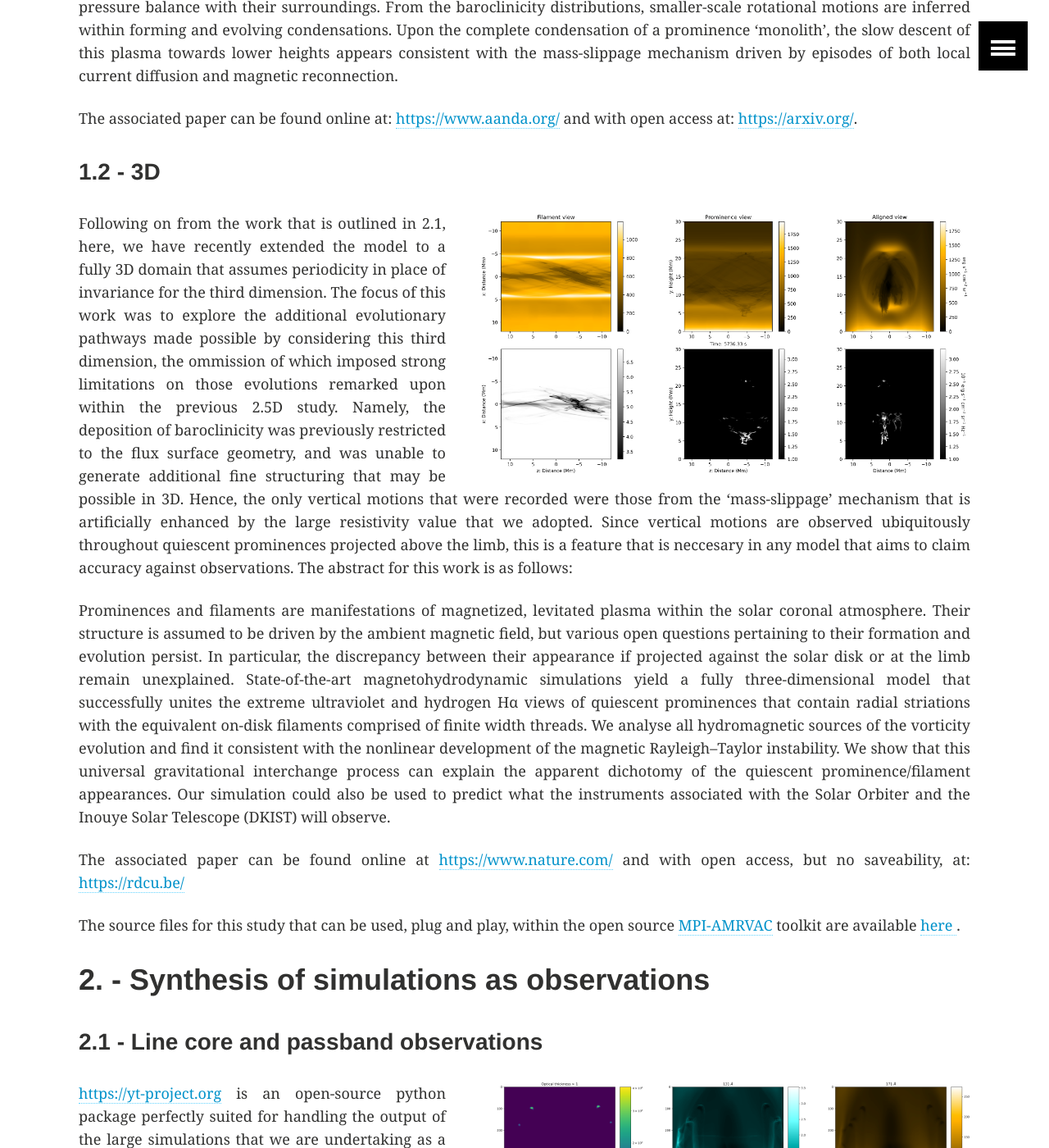
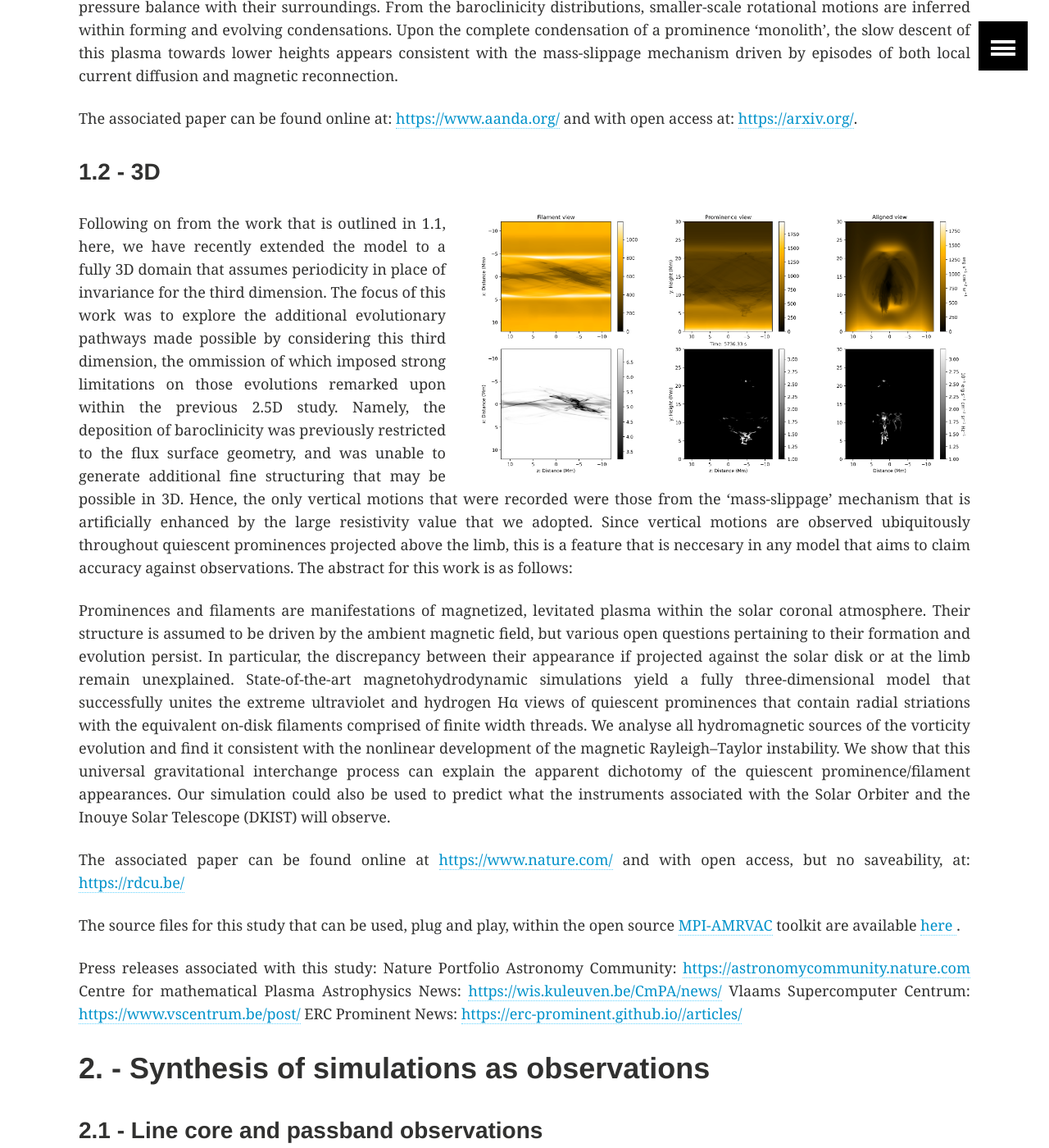
Before and after one commit to erc-prominent/erc-prominent.github.io, a Jekyll site: the page built from team/jackjenkins.md, in a window 1280 px wide and 1400 px high, scrolled down 1458 px. Shown: the whole window at 82% size. Built offline with Jekyll 4.4.1, drawn with Linux system fonts in a browser that asks for light colours.

Commit message:
deploy b084bf1273a5c8d96d1078d227daea89e5db6c4a: Merge pull request #25 from Kiradorn/master
Addition of PR links to personal page

```diff
--- a/team/jackjenkins.md
+++ b/team/jackjenkins.md
@@ -34,13 +34,19 @@ The associated paper can be found online at: [https://www.aanda.org/](https://ww
 
 ### 1.2 - 3D
 <img src="{{ site.url }}/images/Jenkins&Keppens_2022_synthesis.png" width="200" alt="My ugly mug" style="float: right; padding-left: 2.5rem; width: 40rem">
-Following on from the work that is outlined in 2.1, here, we have recently extended the model to a fully 3D domain that assumes periodicity in place of invariance for the third dimension. The focus of this work was to explore the additional evolutionary pathways made possible by considering this third dimension, the ommission of which imposed strong limitations on those evolutions remarked upon within the previous 2.5D study. Namely, the deposition of baroclinicity was previously restricted to the flux surface geometry, and was unable to generate additional fine structuring that may be possible in 3D. Hence, the only vertical motions that were recorded were those from the 'mass-slippage' mechanism that is artificially enhanced by the large resistivity value that we adopted. Since vertical motions are observed ubiquitously throughout quiescent prominences projected above the limb, this is a feature that is neccesary in any model that aims to claim accuracy against observations. The abstract for this work is as follows:
+Following on from the work that is outlined in 1.1, here, we have recently extended the model to a fully 3D domain that assumes periodicity in place of invariance for the third dimension. The focus of this work was to explore the additional evolutionary pathways made possible by considering this third dimension, the ommission of which imposed strong limitations on those evolutions remarked upon within the previous 2.5D study. Namely, the deposition of baroclinicity was previously restricted to the flux surface geometry, and was unable to generate additional fine structuring that may be possible in 3D. Hence, the only vertical motions that were recorded were those from the 'mass-slippage' mechanism that is artificially enhanced by the large resistivity value that we adopted. Since vertical motions are observed ubiquitously throughout quiescent prominences projected above the limb, this is a feature that is neccesary in any model that aims to claim accuracy against observations. The abstract for this work is as follows:
 
 Prominences and filaments are manifestations of magnetized, levitated plasma within the solar coronal atmosphere. Their structure is assumed to be driven by the ambient magnetic field, but various open questions pertaining to their formation and evolution persist. In particular, the discrepancy between their appearance if projected against the solar disk or at the limb remain unexplained. State-of-the-art magnetohydrodynamic simulations yield a fully three-dimensional model that successfully unites the extreme ultraviolet and hydrogen Hα views of quiescent prominences that contain radial striations with the equivalent on-disk filaments comprised of finite width threads. We analyse all hydromagnetic sources of the vorticity evolution and find it consistent with the nonlinear development of the magnetic Rayleigh–Taylor instability. We show that this universal gravitational interchange process can explain the apparent dichotomy of the quiescent prominence/filament appearances. Our simulation could also be used to predict what the instruments associated with the Solar Orbiter and the Inouye Solar Telescope (DKIST) will observe.
 
 The associated paper can be found online at [https://www.nature.com/](https://www.nature.com/articles/s41550-022-01705-z) and with open access, but no saveability, at: [https://rdcu.be/](https://rdcu.be/cRprE)
 
 The source files for this study that can be used, plug and play, within the open source [MPI-AMRVAC](http://amrvac.org) toolkit are available <a href="{{ site.url }}/public_files/jackjenkins/prom_form_JK_2022.zip"> here </a>.
+
+Press releases associated with this study:
+Nature Portfolio Astronomy Community: [https://astronomycommunity.nature.com](https://astronomycommunity.nature.com/posts/the-solar-prominence-filament-paradox-the-mrti-or-perhaps-something-else)
+Centre for mathematical Plasma Astrophysics News: [https://wis.kuleuven.be/CmPA/news/](https://wis.kuleuven.be/CmPA/news/2022/Nature_astronomy)
+Vlaams Supercomputer Centrum: [https://www.vscentrum.be/post/](https://www.vscentrum.be/post/resolving-the-solar-prominence-filament-paradox-using-the-magnetic-rayleigh-taylor-instability)
+ERC Prominent News: [https://erc-prominent.github.io//articles/](https://erc-prominent.github.io//articles/paradox_pr/)
 
 
 # 2. - Synthesis of simulations as observations
```
Also changed, not shown: publications/index.md (+2 -0 lines).
